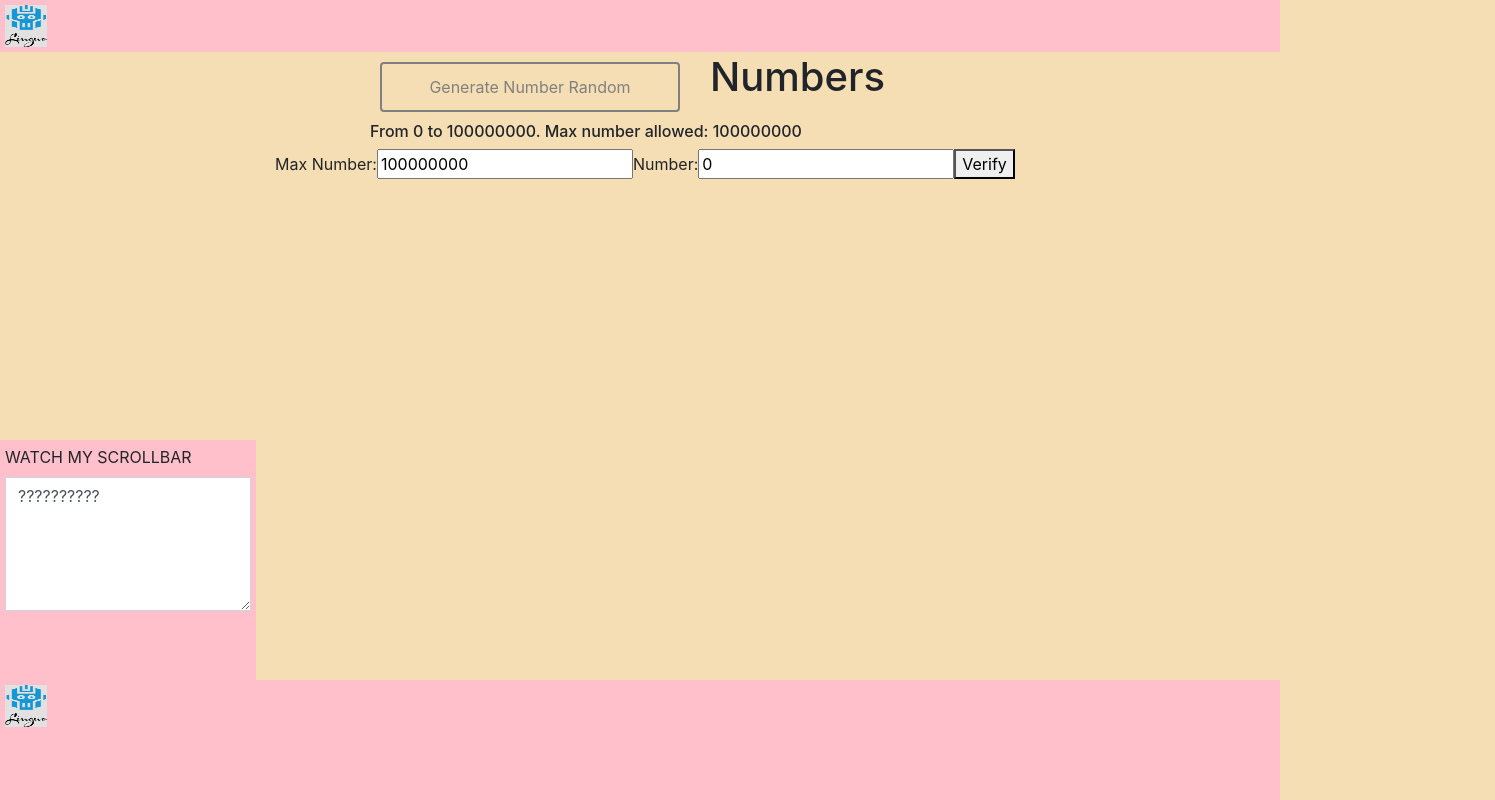
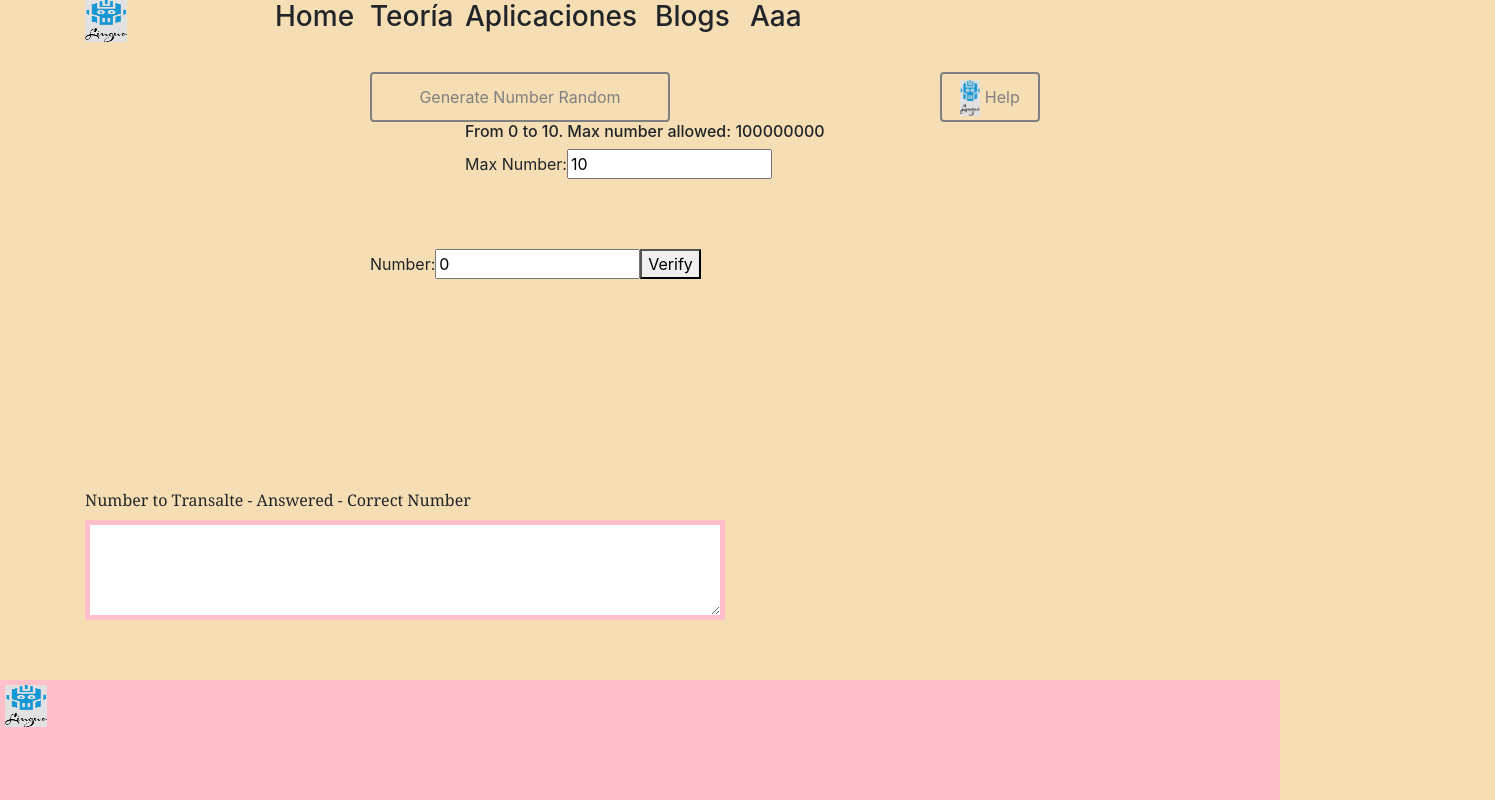
Before and after one commit to NowApoca/Linguo, a React (Create React App) app: page / in a window 1280 px wide. Shown: the whole page, 1495 px wide, since content can reach past the window. Built offline with nearby package versions, Linux system fonts and the light colour scheme.

Commit message:
Added elements

```diff
--- a/public/index.html
+++ b/public/index.html
@@ -20,7 +20,7 @@
     -->
     <title>React App</title>
   </head>
-  <body  style="background-color: wheat">
+  <body data-spy="scroll" data-target="#navbar-example"style="background-color: wheat">
     <noscript>You need to enable JavaScript to run this app.</noscript>
     <div id="root"></div>
     <!--
--- a/src/App.js
+++ b/src/App.js
@@ -5,6 +5,8 @@ import {Index} from "./components/index"
 import {Numbers} from "./components/number"
 import {Dropdown,Navbar,Nav, NavDropdown,Form,Button} from "react-bootstrap"
 import 'bootstrap/dist/css/bootstrap.css';
+import logo from "./images/logo.png";
+import {NavBar} from "./components/navbar"
 
 class App extends React.Component {
     constructor(props){
@@ -28,7 +30,13 @@ class App extends React.Component {
   render() {
     return (
     <div >
+
+      <NavBar />
       {this.nextComponent()}
+
+      <div className="bottomBar sticky-bottom">
+                    <img src={logo} alt="Smiley face" height="42" width="42"></img>
+                </div>
     </div>);
   }
 }
--- a/src/components/navbar.js
+++ b/src/components/navbar.js
@@ -0,0 +1,24 @@
+import React from 'react';
+import 'bootstrap/dist/css/bootstrap.css';
+import logo from "../images/logo.png";
+
+export class NavBar extends React.Component {
+  render() {
+    return (
+        <div>
+            <div className="container">
+                <div className="row">
+                    <div className="col-2"> <img src={logo} alt="Smiley face" height="42" width="42"></img> </div>
+                    <div className="col-1"> <h3> Home </h3> </div>
+                    <div className="col-1"> <h3> Teoría</h3> </div>
+                    <div className="col-2"> <h3> Aplicaciones</h3> </div>
+                    <div className="col-1"> <h3> Blogs </h3> </div>
+                    <div className="col-2"> <h3> Aaa </h3> </div>
+                </div>
+            </div>
+            <div style={{height:"30px"}}></div>
+        </div>);
+  }
+}
+
+export default NavBar;
--- a/src/components/number.js
+++ b/src/components/number.js
@@ -3,25 +3,21 @@ import '../App.css';
 import {constants} from "../constant"
 import { translateNumber } from '../translate';
 import { Button } from 'react-bootstrap';
+import { NumberHelp } from './numberHelp';
 import 'bootstrap/dist/css/bootstrap.css';
 import '../styles/styles.css'
 import logo from "../images/logo.png";
-
-var letterStyle = {
-    padding: 10,
-    margin: 10,
-    display: "inline",
-  };
 
 export class Numbers extends React.Component {
     constructor(props){
         super(props)
         this.unMount = props.unMount
-        this.state = {numberInText:0,numberRandom:-1,answered:false,response:false,maxNumber:100000000,language:props.language}
+        this.state = {numberInText:0,numberRandom:-1,answered:false,response:false,maxNumber:10,language:props.language, showHelp:false, stringOfResults:"", finalString:""}
         this.handleNumberChange = this.handleNumberChange.bind(this);
         this.handleMaxNumberChange = this.handleMaxNumberChange.bind(this);
         this.handleVerify = this.handleVerify.bind(this);
         this.generateNumber = this.generateNumber.bind(this);
+        this.showHelp = this.showHelp.bind(this);
     }
     handleNumberChange(event){
         this.setState({numberInText: event.target.value});
@@ -31,13 +27,19 @@ export class Numbers extends React.Component {
     }
     generateNumber(){
         let randNumber = String(Math.floor(Math.random()*this.state.maxNumber));
-        this.setState({numberRandom: randNumber});
+        let finalString = translateNumber(randNumber,"NUMCHN")
+        this.setState({numberRandom: randNumber, finalString:finalString});
+    }
+    showHelp(){
+        (this.state.showHelp)? this.setState({showHelp: false}) : this.setState({showHelp: true});
     }
     handleVerify(){
+        let finalString =  translateNumber(this.state.numberRandom,"NUMCHN") + "   " + this.state.numberInText + "   " + this.state.numberRandom + "\n"
+        let resultString = this.state.stringOfResults + finalString
         if(this.state.numberInText == this.state.numberRandom){
-            this.setState({answered:true,response:true})
+            this.setState({answered:true,response:true, stringOfResults:resultString, finalString: ""})
         }else{
-            this.setState({answered:true,response:false})
+            this.setState({answered:true,response:false, stringOfResults:resultString, finalString: ""})
         }
     }
     render() {
@@ -46,38 +48,54 @@ export class Numbers extends React.Component {
             translation = translateNumber(this.state.numberRandom,"NUMCHN")
         }
         return (
+            <div>
+                <div className="container">
+                    <div class="row">
+                        <div class = "col-6 offset-md-3" style={{height:"10px"}} >
+                            <Button  className="randomNumber" variant="secondary" onClick={() => { this.generateNumber("index")}}>Generate Number Random</Button>
+                        </div>
 
-            <div>
-            <div className="navBar">
-                <img src={logo} alt="Smiley face" height="42" width="42"></img>
+                        <div class = "col-3">
+                            <Button  className="helpButton" variant="secondary" onClick={() => { this.showHelp()}}>
+                            <img src={logo} width="20" /> Help
+                            </Button>
+                            {/* {this.state.showHelp && <Text> hola</Text> */}
+                            {(this.state.showHelp) ?
+                                        (
+                                            <NumberHelp initNumber={1} language={"CH"} writedLanguage={"PIN"}/>
+                                    ) : (
+                                        function(){}
+                            )}
                         </div>
-                <div className="container">
+                    </div>
                     <div class="row ">
-                        <div class = "col-12 offset-md-3">
-                            <Button style={letterStyle} className="randomNumber" variant="secondary" onClick={() => { this.generateNumber("index")}}>Generate Number Random</Button>
-                            <h1 style={letterStyle}>Numbers</h1>
+                        <div class = "col-6 offset-md-4" height="10">
                             <h6> From 0 to {this.state.maxNumber +". Max number allowed: "+constants.maxNumCHN} </h6>
                         </div>
                     </div>
                     <div class="row ">
-                        <div class = "col-12 offset-md-2">
+                        <div class = "col-6 offset-md-4 div-2" height="10">
+                            <label>
+                            Max Number:
+                            <input size="15" type="text" value={this.state.maxNumber} onChange={this.handleMaxNumberChange} />
                             {(this.state.numberRandom < 0) ? (
                                 ""
                                     ) : (
-                                        <h1> {translation} </h1>
+                                        <h1 style={{position:"absolute"}}> {translation} </h1>
                             )}
-                            <label>
-                            Max Number:
-                            <input type="text" value={this.state.maxNumber} onChange={this.handleMaxNumberChange} />
                             </label>
+                        </div>
+                    </div>
+                    <div class="row ">
+                        <div class = "col-6 offset-md-3">
                                 <label>
                                 Number:
-                            <input type="text" value={this.state.numberInText} onChange={this.handleNumberChange} />
+                                <input size="15" type="text" value={this.state.numberInText} onChange={this.handleNumberChange} />
                                 </label>
                                 <button onClick={() => { this.handleVerify()}}>Verify</button>
                                 {(this.state.answered) ? (
                                     (this.state.response) ? (
-                                    <h1>Bien</h1>
+                                        <h1 className="font">Bien</h1>
                                             ) : (
                                                 <h1> Mal </h1>
                                     )
@@ -85,21 +103,16 @@ export class Numbers extends React.Component {
                                 : ("") }
                             </div>
                     </div>
-
-                </div>
-                <div className="textOutput">
-                <div class="wrapper">
-  <div class="form-group">
-    <label for="exampleFormControlTextarea2">WATCH MY SCROLLBAR</label>
-    <textarea class="form-control rounded-0" rows="5" >
-	??????????
-
-		</textarea>
+                    <div class="row ">
+                        <div className="col-10 offset-md-2 textOutput ">
+                                <label className="font"> Number to Transalte - Answered - Correct Number</label>
                         </div>
                     </div>
+                    <div class="row ">
+                        <div className="col-10 offset-md-2 textOutput ">
+                                <textarea class="col-8 textAreaNumber" value = {this.state.stringOfResults} ></textarea>
                         </div>
-                <div className="bottomBar">
-                    <img src={logo} alt="Smiley face" height="42" width="42"></img>
+                    </div>
                 </div>
              </div>
             );
--- a/src/styles/styles.css
+++ b/src/styles/styles.css
@@ -1,5 +1,6 @@
 .navBar {
     margin: 0px;
+    border-top:10px solid #000;
     border: 5px solid pink;
     width: 100%;
     background-color: pink;
@@ -8,7 +9,7 @@
 
 .bottomBar {
     margin: 0px;
-    position: absolute;
+    position: fixed;
     height: 15%;
     bottom: 0;
     border: 5px solid pink;
@@ -16,20 +17,40 @@
     background-color: pink;
 }
 
+.font {
+    font-family: Georgia, 'Times New Roman', Times, serif
+}
+
+.textAreaNumber {
+    margin: 0px;
+    position: absolute;
+    border: 5px solid pink;
+    height: 100px;
+    width: 60%;
+}
 
 .textOutput {
     margin: 0px;
     position: absolute;
-    height: 30%;
-    bottom: 15%;
-    border: 5px solid pink;
-    background-color: pink;
+    bottom: 35%;
+}
+
+.mainContainer {
+    background-color: orange;
 }
 
 .randomNumber {
     height: 50px;
     border: 2px solid gray;
     width: 300px;
+    background-color: wheat;
+    color: gray;
+}
+
+.helpButton {
+    height: 50px;
+    border: 2px solid gray;
+    width: 100px;
     background-color: wheat;
     color: gray;
 }
@@ -45,3 +66,8 @@
     width: 200px;
     display: "inline-block";
 }
+
+
+.div-2 {
+    height: 100px;
+}
--- a/src/translate.js
+++ b/src/translate.js
@@ -1,19 +1,21 @@
 import {wordsPinCh} from "./vocabulary/pinyinChr"
 import {wordsEngPin} from "./vocabulary/englishPinyin"
-import {numberChr,numberPin} from "./vocabulary/numberChn"
+import {wordsEngChr} from "./vocabulary/englishChr"
 
 export function translate(word,language){
     let translation;
+    if(!word && word.toString()!="0"){
+        return "";
+    }
     switch(language){
         case "PIN":
             translation = wordsEngPin[word]
             break;
         case "CH":
-            let engToPin = wordsEngPin[word]
-            translation = wordsPinCh[engToPin]
+            translation = wordsEngChr[word]
             break;
         case "NUMCHN":
-            translation = numberChr[word]
+            translation = wordsEngChr[word]
             break;
         default:
             translation = ""
@@ -23,6 +25,10 @@ export function translate(word,language){
 
 export function translateNumber(number,language){
     let translatedNumber = ""
+    if(!number){
+        return "";
+    }
+    number = number.toString()
     switch(language){
         case "PIN":
             // translation = wordsEngPin[word]
@@ -68,13 +74,11 @@ export function translateNumber(number,language){
                 if(digitRes === 0 && decimals === 1){
                     return translate("0",language)
                 }
-                console.log(digit, digitRes, number)
                 translatedNumber = digit + translatedNumber
             }
             break;
         default:
         translatedNumber = ""
     }
-    console.log(translatedNumber)
     return translatedNumber;
 }
--- a/src/vocabulary/pinyinChr.js
+++ b/src/vocabulary/pinyinChr.js
@@ -1,4 +1,4 @@
 
 export const wordsPinCh = {
-    nihao:"你好"
+    nihao:"你好",
 }
```
Also changed, not shown: src/vocabulary/englishPinyin.js (+21 -1 lines), src/vocabulary/numberChn.js (deleted, +0 -35 lines). Lines whose indentation alone changed are shown as unchanged.
